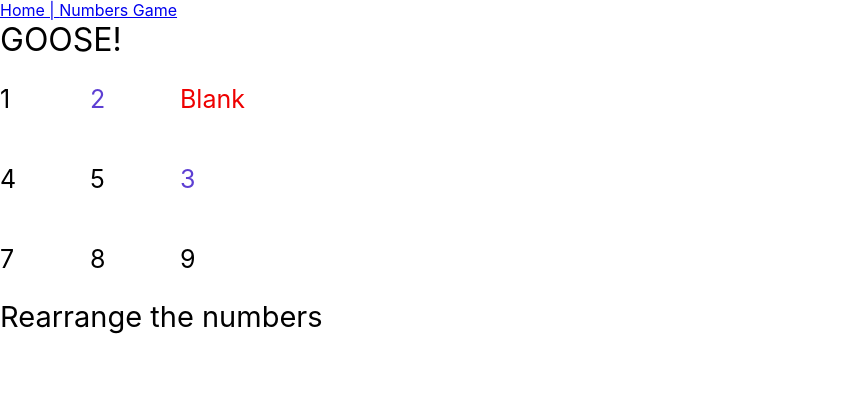
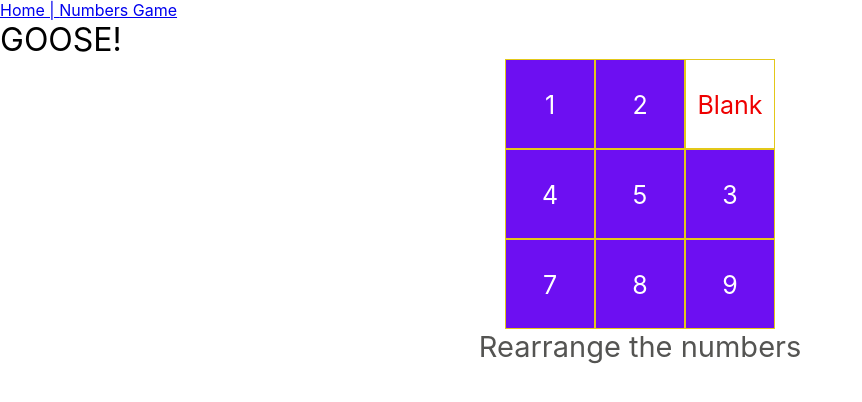
Before and after one commit to nicknicknick4444/reactsquaresgame, a React (Create React App) app: page /numbers in a window 1280 px wide. Shown: the top 402 px of the page, without its empty margins (0-862 px from the left). Built offline with nearby package versions, Linux system fonts and the light colour scheme.

Commit message:
Add files via upload

```diff
--- a/src/components/number_front.js
+++ b/src/components/number_front.js
@@ -1,10 +1,10 @@
-import React,{ memo } from "react";
+import React, { memo } from "react";
 
 const NumberGrid = ({name, itera, indic, is_clickable}) => {
     if (is_clickable === "Y") {
         return (
             <>
-                <p className="hovery" style={{ width: "90px", float: "left", color: "#5D3FD3" }} onClick={() => indic(name, itera)}>
+                <p className="clickable" onClick={() => indic(name, itera)}>
                     {name}
                 </p>
             </>
@@ -12,7 +12,7 @@ const NumberGrid = ({name, itera, indic, is_clickable}) => {
     } else if (name === "Blank") {
         return (
             <>
-                <p style={{ width: "90px", fontSize: "25px", float: "left", color: "#ee0000" }}>
+                <p className="the-blank">
                     {name}
                 </p>
             </>
@@ -20,7 +20,7 @@ const NumberGrid = ({name, itera, indic, is_clickable}) => {
     } else {
         return (
             <>
-                <p style={{ width: "90px", fontSize: "25px", float: "left" }}>
+                <p className="ordinary">
                     {name}
                 </p>
             </>
--- a/src/components/number_functions.js
+++ b/src/components/number_functions.js
@@ -79,20 +79,27 @@ export default function NumbersGame() {
 
     return (
         <>
+            <meta name="viewport" content="width=device-width, initial-scale=1.0"></meta>
             <Linx />
-            <div style={{ width: "271px" }}>
+            <div className="all">
+                <div className="main-square">
                     {
                     nums.map((name, i) => (
                         <Numbers name={name} key={i} itera={i} indic={indic} is_clickable={permitty[i]} />
                     ))
                     }
                 </div>
-            <p style={{ fontSize: "29px", clear: "both" }}>
-                {win === true ? <span style={{ color: "#00ff00" }}>WINNER! In {clicked.length === 1 ? "1 go!" : clicked.length + " goes!"}</span> : "Rearrange the numbers"}
-            </p>
-            <p style={{ fontSize: "22px", clear: "both" }}>
+                <div>
+                    {win ?
+                        <div className="winner">WINNER! In {clicked.length === 1 ?
+                        "1 go!" :
+                        clicked.length + " goes!"}</div> :
+                        <div className="instructions">Rearrange the numbers</div>}
+                </div>
+                <div className="goes">
                     {clicked.join(", ")}
-            </p>
+                </div>
+            </div>
         </>
     );
 };
--- a/src/components/pages.js
+++ b/src/components/pages.js
@@ -14,9 +14,18 @@ import Linx from "./linx.js";
 export default function Home() {
     return (
         <>
-        <Linx />
-        <div>
-            <h1>Hi!</h1>
+        {/* <Linx /> */}
+        <div className="links-list">
+            <h1>
+                <a href="https://ecomfrontend-nick.vercel.app/" target="#">
+                    Ecommerce Website
+                </a>
+            </h1>
+            <h1>
+                <a href="https://jade-kelpie-d2680a.netlify.app/numbers" target="#">
+                    Numbers Game
+                </a>
+            </h1>
         </div>
         </>
     );
```
Lines whose indentation alone changed are shown as unchanged.
